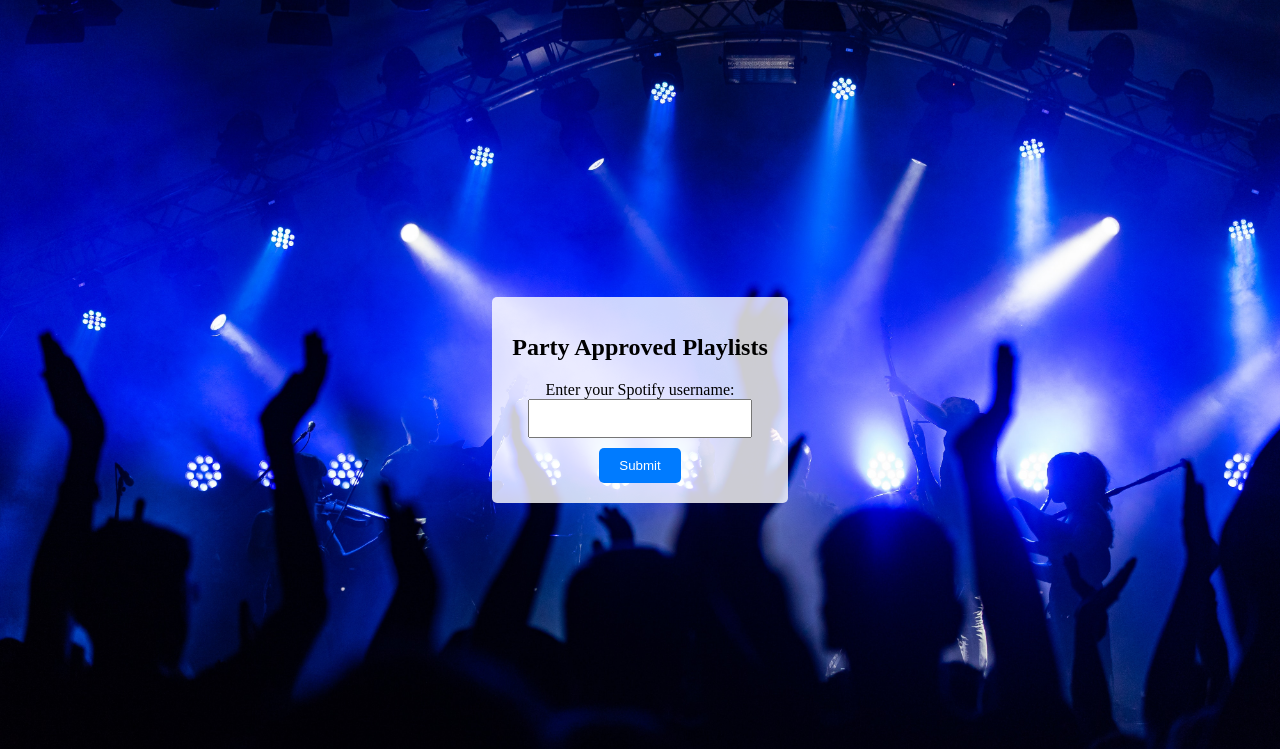
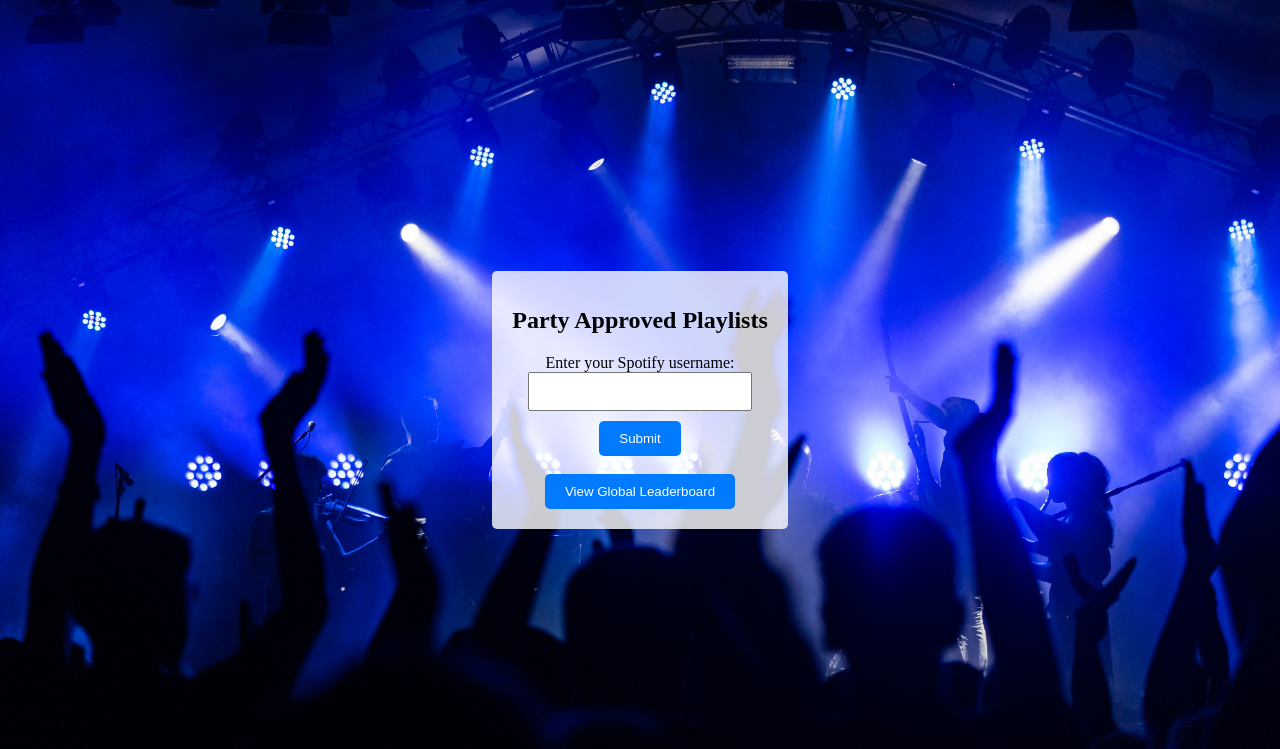
Before and after one commit to kesh-khanna/party_approved, a Flask app: page / in a window 1280 px wide. Shown: the top 749 px of the page. Run offline with Flask 3, Linux system fonts and the light colour scheme.

Commit message:
Update index.html with global leaderboard button

```diff
--- a/templates/index.html
+++ b/templates/index.html
@@ -57,6 +57,10 @@
                 <br>
                 <button type="submit">Submit</button>
             </form>
+            <br>
+            <form action="/global-leaderboard" method="post">
+                <button type="submit">View Global Leaderboard</button>
+            </form>
         </div>
     </div>
 </body>
```
